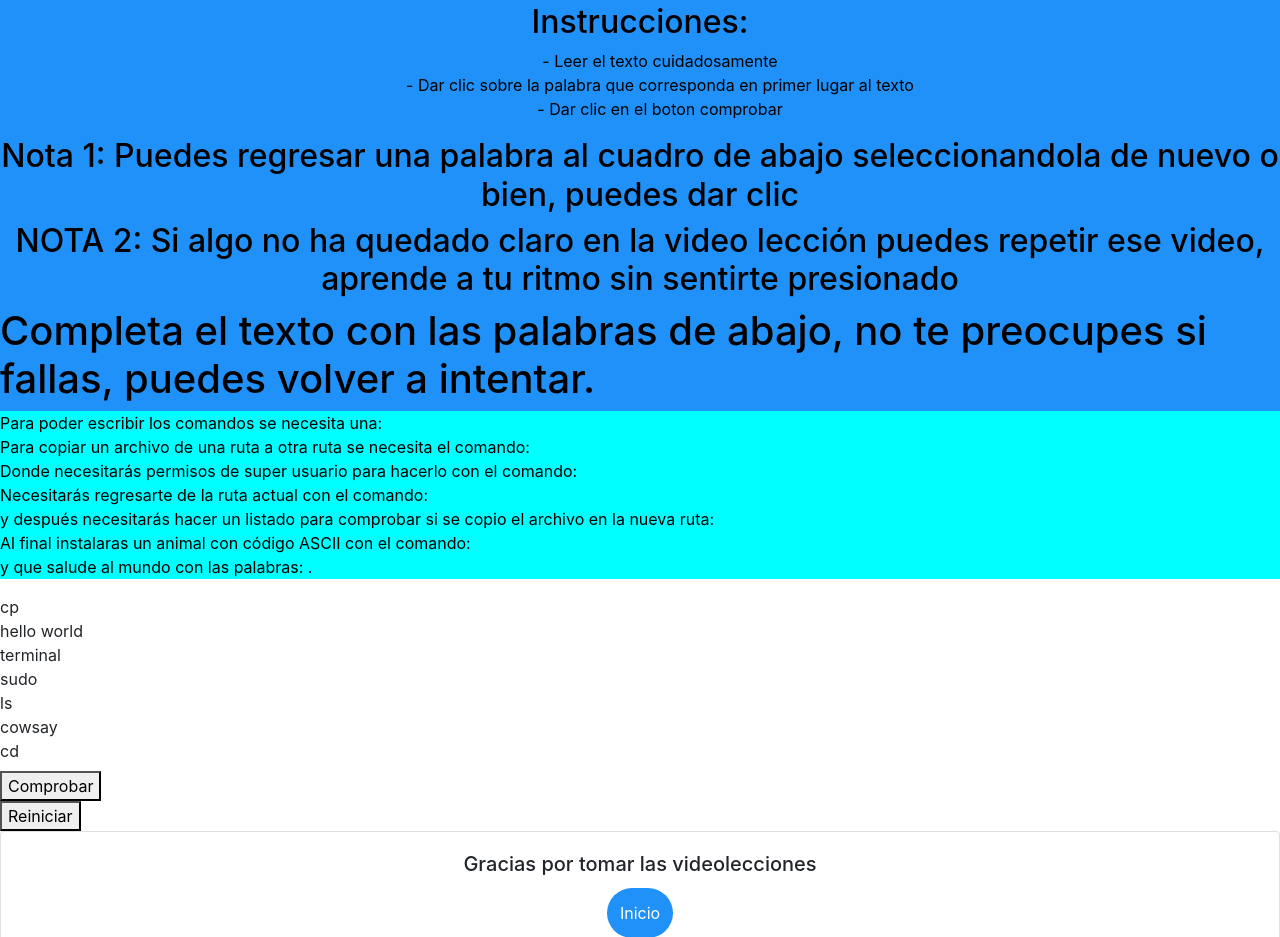
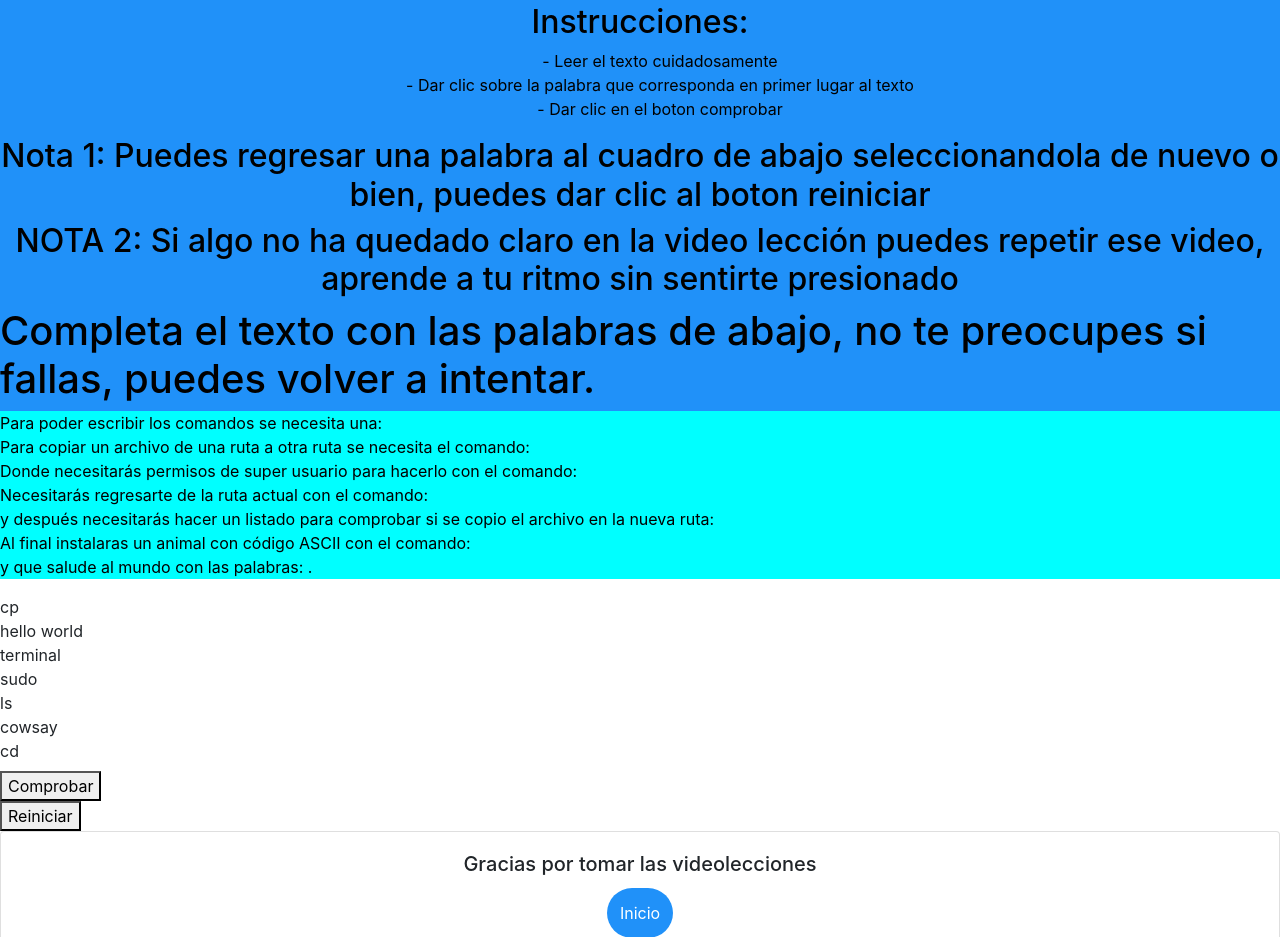
Before and after one commit to Mamzta/Mamzta.github.io, a plain HTML site: page Juego/juego.html in a window 1280 px wide. Shown: the part 7798-8735 px from the top of the page. Drawn offline with nearby package versions, Linux system fonts and the light colour scheme.

Commit message:
Update juego.html

```diff
--- a/Juego/juego.html
+++ b/Juego/juego.html
@@ -359,7 +359,7 @@ allow="accelerometer; autoplay; clipboard-write; encrypted-media; gyroscope; pic
     <ol>- Leer el texto cuidadosamente <br>
         - Dar clic sobre la palabra que corresponda en primer lugar al texto <br></li>
         - Dar clic en el boton comprobar </ol>
-        <h2>Nota 1: Puedes regresar una palabra al cuadro de abajo seleccionandola de nuevo o bien, puedes dar clic</h2>
+        <h2>Nota 1: Puedes regresar una palabra al cuadro de abajo seleccionandola de nuevo o bien, puedes dar clic al boton reiniciar</h2>
         <h2>NOTA 2: Si algo no ha quedado claro en la video lección puedes repetir ese video, <br>
         aprende a tu ritmo sin sentirte presionado</h2>
 </div>
```
